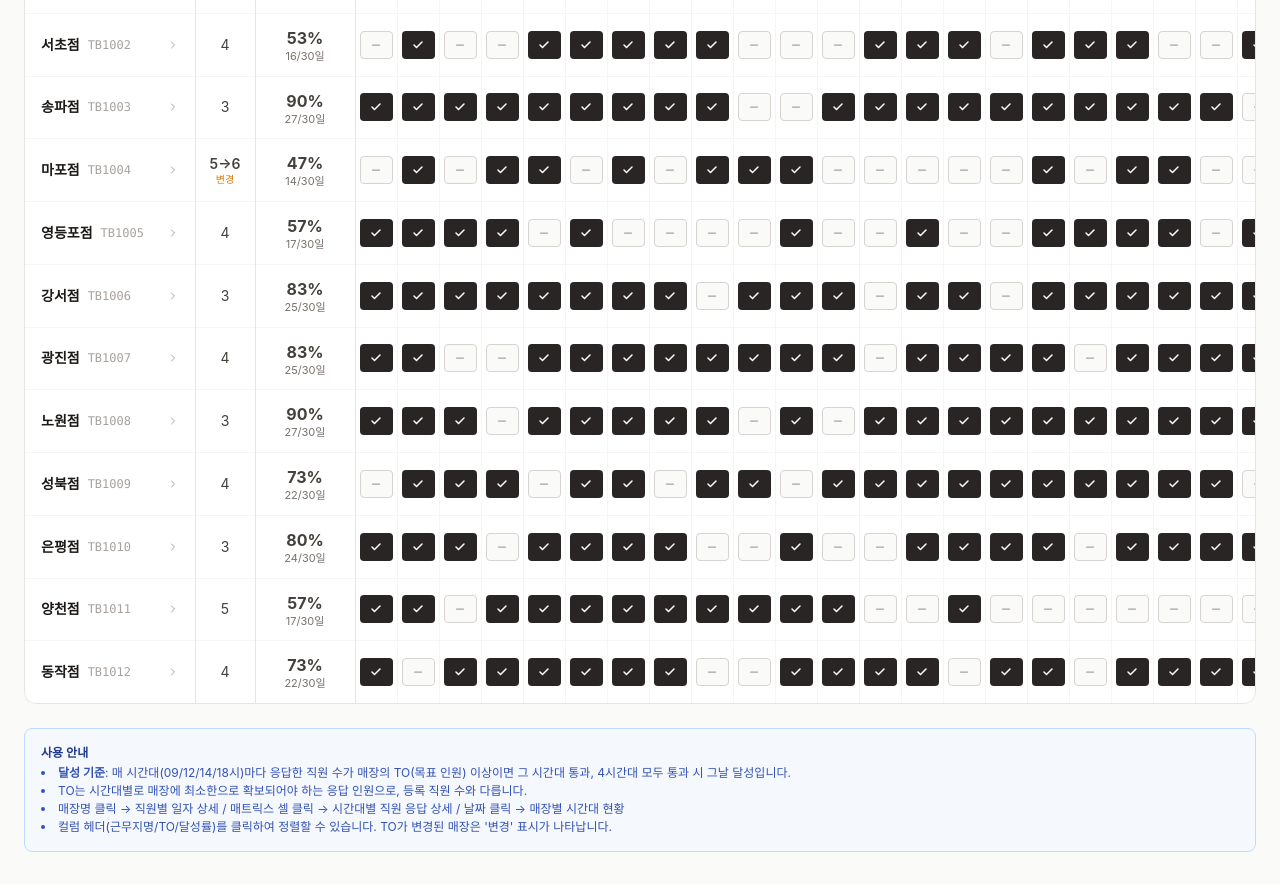
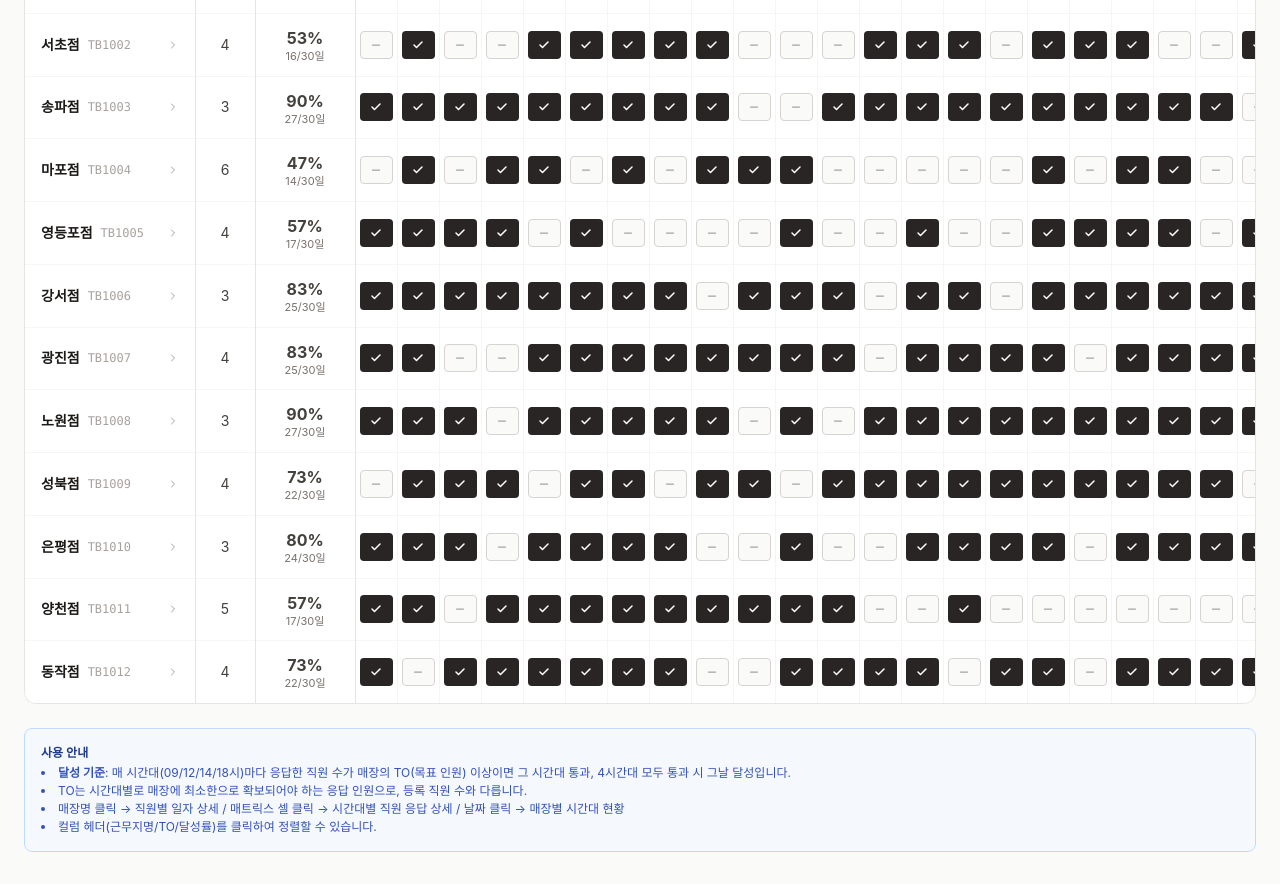
Before and after one commit to junlee-shopl/tirebank-dashboard, a React (Vite) app: page / in a window 1280 px wide. Shown: the part 440-1324 px from the top of the page. Built offline with nearby package versions, Linux system fonts and the light colour scheme.

Commit message:
Remove TO change indicator from main matrix
Was showing 5->6/변경 in TO column for stores with toHistory > 1 entry.
Customers would be confused since they have no way to actually change TO
in this dashboard.

```diff
--- a/src/App.jsx
+++ b/src/App.jsx
@@ -524,19 +524,7 @@ export default function Dashboard() {
                         </div>
                       </td>
                       <td className="px-3 py-3 text-center text-stone-700 border-r border-stone-200">
-                        {store.hasToChange ? (
-                          <div
-                            className="flex flex-col items-center leading-tight"
-                            title={formatToHistory(store)}
-                          >
-                            <span className="font-semibold">
-                              {store.toHistory[0].to}→{store.currentTO}
-                            </span>
-                            <span className="text-[10px] text-amber-600 font-medium">변경</span>
-                          </div>
-                        ) : (
-                          <span>{store.currentTO}</span>
-                        )}
+                        <span>{store.currentTO}</span>
                       </td>
                       <td className="px-3 py-3 text-center border-r border-stone-200">
                         <div className="flex flex-col items-center leading-tight">
@@ -591,7 +579,7 @@ export default function Dashboard() {
             <li><strong>달성 기준</strong>: 매 시간대(09/12/14/18시)마다 응답한 직원 수가 매장의 TO(목표 인원) 이상이면 그 시간대 통과, 4시간대 모두 통과 시 그날 달성입니다.</li>
             <li>TO는 시간대별로 매장에 최소한으로 확보되어야 하는 응답 인원으로, 등록 직원 수와 다릅니다.</li>
             <li>매장명 클릭 → 직원별 일자 상세 / 매트릭스 셀 클릭 → 시간대별 직원 응답 상세 / 날짜 클릭 → 매장별 시간대 현황</li>
-            <li>컬럼 헤더(근무지명/TO/달성률)를 클릭하여 정렬할 수 있습니다. TO가 변경된 매장은 '변경' 표시가 나타납니다.</li>
+            <li>컬럼 헤더(근무지명/TO/달성률)를 클릭하여 정렬할 수 있습니다.</li>
           </ul>
         </div>
       </main>
```
